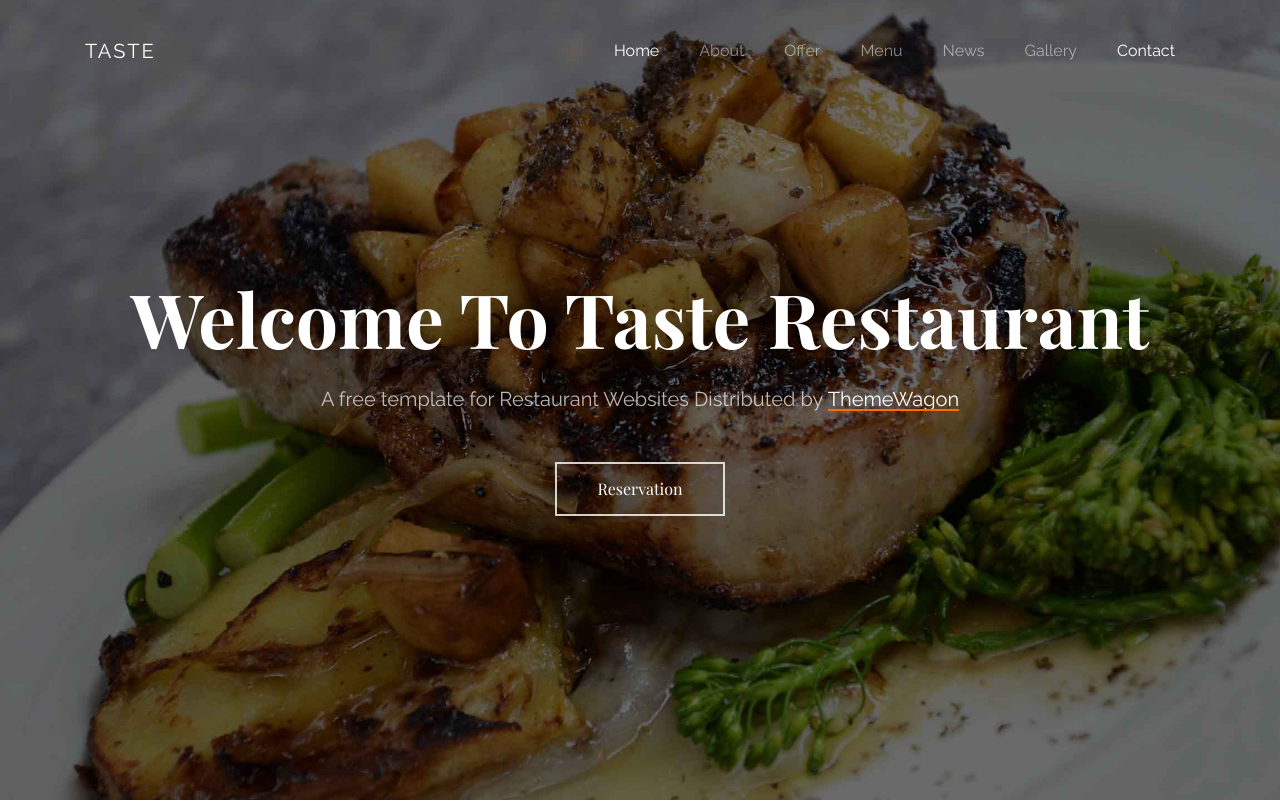
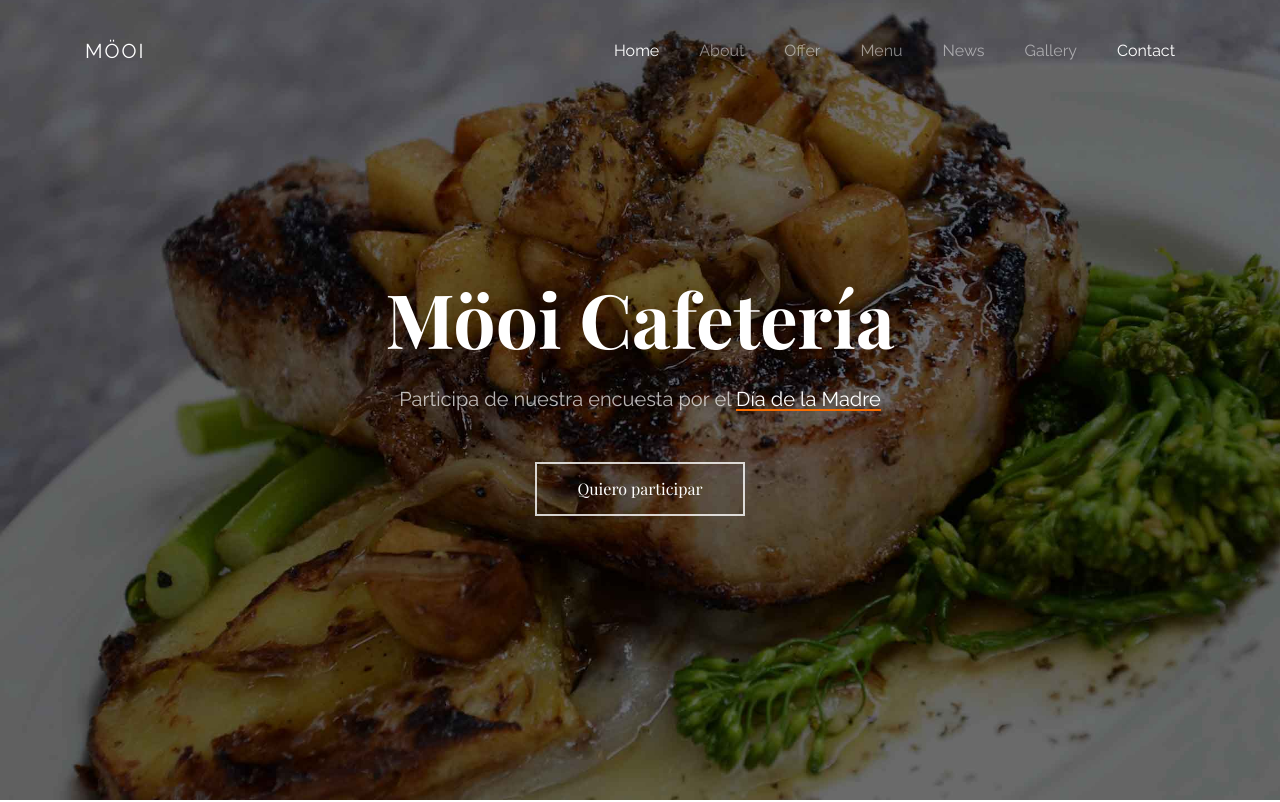
Before and after one commit to huasipango/mooi, a plain HTML site: page index.html in a window 1280 px wide. Shown: the top 802 px of the page. Drawn offline with nearby package versions, Linux system fonts and the light colour scheme; some packages are replaced by stand-ins of ours; no server answers; files whose address does not match are found by name; a web font is replaced by a local one.

Commit message:
Cambiando cabecera del proyecto

```diff
--- a/index.html
+++ b/index.html
@@ -4,7 +4,7 @@
     <!--
     More Templates Visit ==> Free-Template.co
     -->
-    <title>Taste - Free Bootstrap 4 Template by Free-Template.co</title>
+    <title>Möoi Cafetería</title>
     <meta charset="utf-8">
     <meta name="viewport" content="width=device-width, initial-scale=1, shrink-to-fit=no">
     <meta name="description" content="Free Template by Free-Template.co" />
@@ -32,7 +32,7 @@
 
     <nav class="navbar navbar-expand-lg navbar-dark ftco_navbar bg-dark ftco-navbar-light" id="ftco-navbar">
       <div class="container">
-        <a class="navbar-brand" href="index.html">Taste</a>
+        <a class="navbar-brand" href="index.html">Möoi</a>
         <button class="navbar-toggler" type="button" data-toggle="collapse" data-target="#ftco-nav" aria-controls="ftco-nav" aria-expanded="false" aria-label="Toggle navigation">
           <span class="oi oi-menu"></span> Menu
         </button>
@@ -56,9 +56,9 @@
       <div class="container">
         <div class="row align-items-center justify-content-center text-center ftco-vh-100">
           <div class="col-md-12">
-            <h1 class="ftco-heading ftco-animate mb-3">Welcome To Taste Restaurant</h1>
-            <h2 class="h5 ftco-subheading mb-5 ftco-animate">A free template for Restaurant Websites Distributed by <a href="https://themewagon.com/" target="_blank">ThemeWagon</a></h2>
-            <p><a href="https://free-template.co/" target="_blank" class="btn btn-outline-white btn-lg ftco-animate" data-toggle="modal" data-target="#reservationModal">Reservation</a></p>
+            <h1 class="ftco-heading ftco-animate mb-3">Möoi Cafetería</h1>
+            <h2 class="h5 ftco-subheading mb-5 ftco-animate">Participa de nuestra encuesta por el <a href="https://themewagon.com/" target="_blank">Día de la Madre</a></h2>
+            <p><a href="https://free-template.co/" target="_blank" class="btn btn-outline-white btn-lg ftco-animate" data-toggle="modal" data-target="#reservationModal">Quiero participar</a></p>
           </div>
         </div>
       </div>
```
